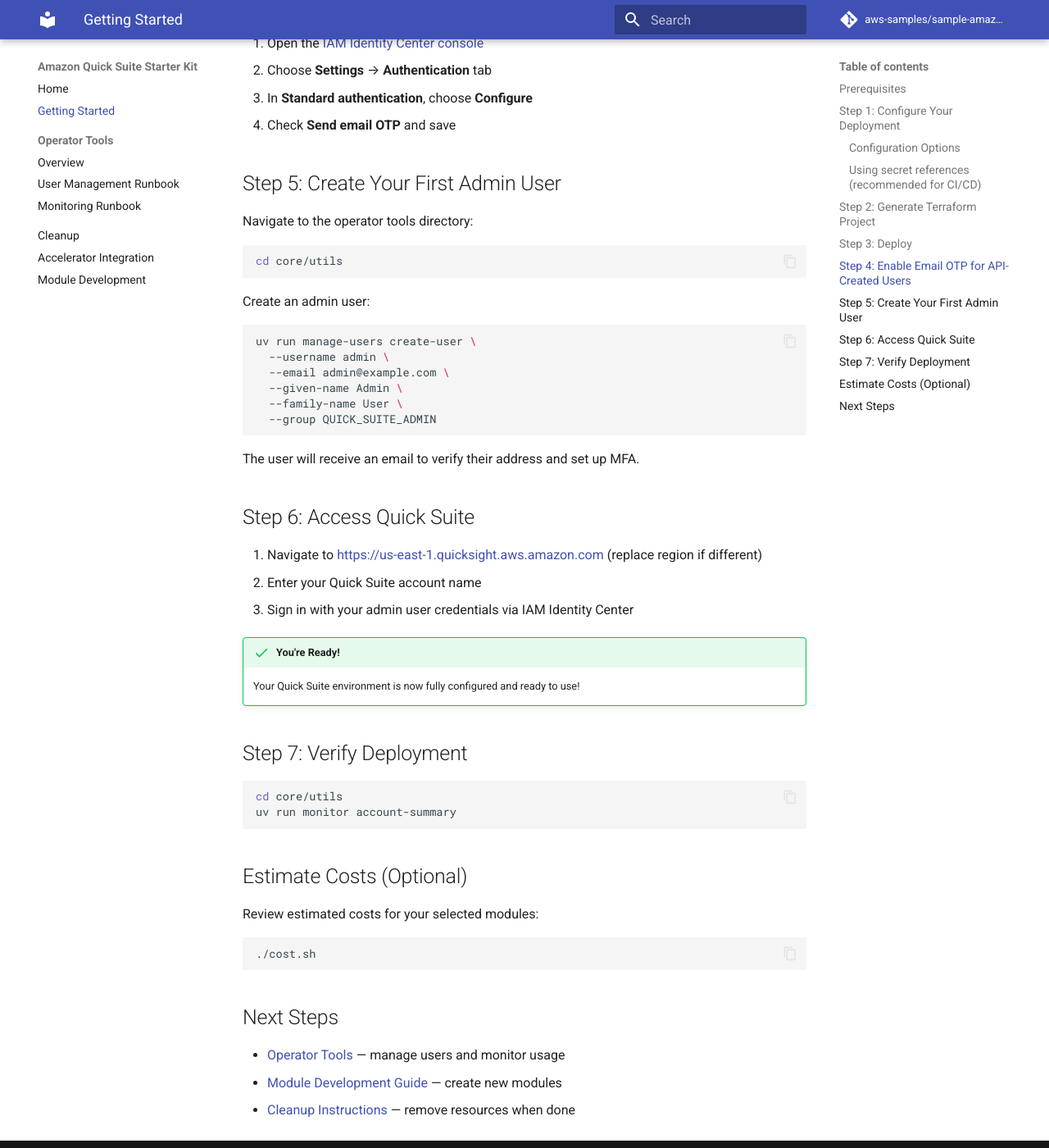
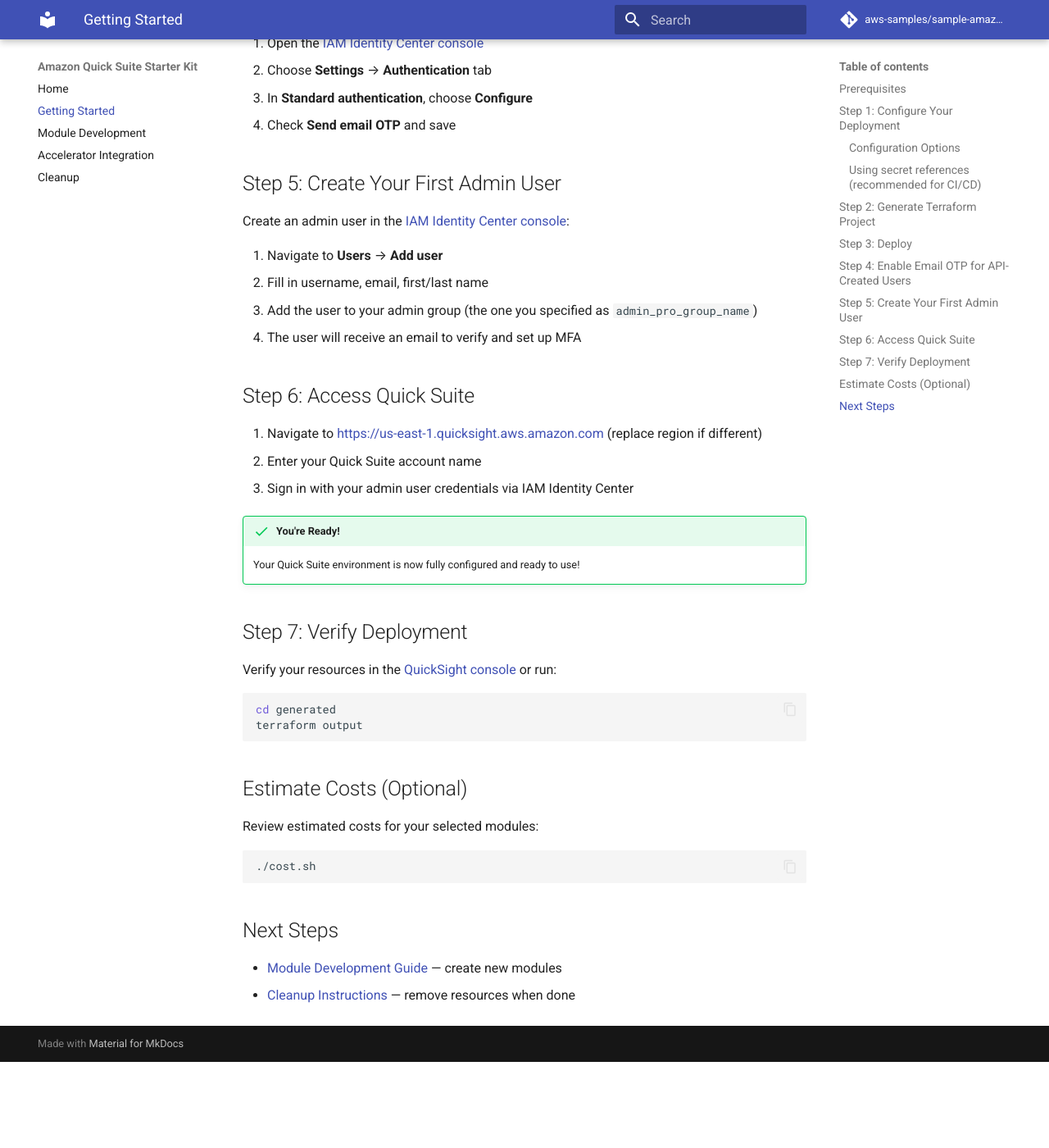
Before and after one commit to tomron-aws/sample-amazon-quick-suite-starter-kit, an MkDocs documentation site: the page built from docs/getting-started.md, in a window 1280 px wide and 1400 px high, scrolled down 3266 px. Shown: the whole window at 82% size. Built offline with MkDocs 1.6.1 and Material for MkDocs 9.7.7, drawn with Linux system fonts in a browser that asks for light colours; comment, search, counter and statistics services are not loaded; after the commit the page ends 4561 px from its top, so only the background shows below that.

Commit message:
docs: remove operator tools pages, update all references

````diff
--- a/docs/getting-started.md
+++ b/docs/getting-started.md
@@ -137,24 +137,12 @@
 
 ## Step 5: Create Your First Admin User
 
-Navigate to the operator tools directory:
+Create an admin user in the [IAM Identity Center console](https://console.aws.amazon.com/singlesignon):
 
-```bash
-cd core/utils
-```
-
-Create an admin user:
-
-```bash
-uv run manage-users create-user \
-  --username admin \
-  --email admin@example.com \
-  --given-name Admin \
-  --family-name User \
-  --group QUICK_SUITE_ADMIN
-```
-
-The user will receive an email to verify their address and set up MFA.
+1. Navigate to **Users** → **Add user**
+2. Fill in username, email, first/last name
+3. Add the user to your admin group (the one you specified as `admin_pro_group_name`)
+4. The user will receive an email to verify and set up MFA
 
 ## Step 6: Access Quick Suite
 
@@ -168,9 +156,11 @@
 
 ## Step 7: Verify Deployment
 
+Verify your resources in the [QuickSight console](https://us-east-1.quicksight.aws.amazon.com) or run:
+
 ```bash
-cd core/utils
-uv run monitor account-summary
+cd generated
+terraform output
 ```
 
 ## Estimate Costs (Optional)
@@ -183,6 +173,5 @@
 
 ## Next Steps
 
-- [Operator Tools](operator-tools/index.md) — manage users and monitor usage
 - [Module Development Guide](module-development-guide.md) — create new modules
 - [Cleanup Instructions](cleanup.md) — remove resources when done
--- a/mkdocs.yml
+++ b/mkdocs.yml
@@ -20,13 +20,9 @@
 nav:
   - Home: index.md
   - Getting Started: getting-started.md
-  - Operator Tools:
-    - Overview: operator-tools/index.md
-    - User Management Runbook: operator-tools/user-management-runbook.md
-    - Monitoring Runbook: operator-tools/monitoring-runbook.md
+  - Module Development: module-development-guide.md
+  - Accelerator Integration: accelerator-integration-guide.md
   - Cleanup: cleanup.md
-  - Accelerator Integration: accelerator-integration-guide.md
-  - Module Development: module-development-guide.md
 
 markdown_extensions:
   - admonition
````
Also changed, not shown: docs/cleanup.md (+1 -1 lines), docs/index.md (+1 -3 lines), docs/operator-tools/index.md (deleted, +0 -64 lines), docs/operator-tools/monitoring-runbook.md (deleted, +0 -92 lines), docs/operator-tools/user-management-runbook.md (deleted, +0 -167 lines).
